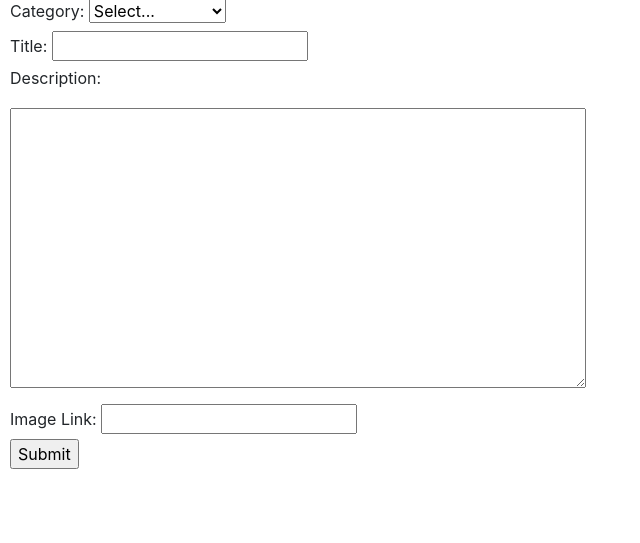
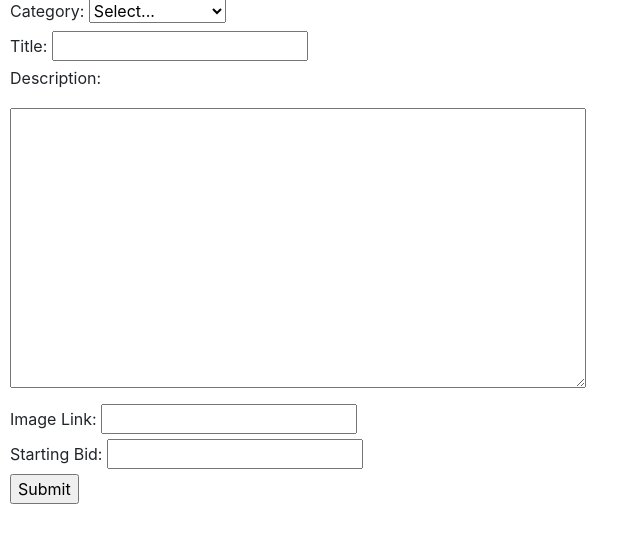
Before and after one commit to bitTorin/commerce, a Django app: page /create in a window 1280 px wide. Shown: the part 227-770 px from the top of the page, without its empty margins (0-640 px from the left). Run offline with Django 3.2, Linux system fonts and the light colour scheme; a user stored in the database is signed in; data comes from the database, SQL or seed files in the repository; both versions use the stored data as it was after the commit; some libraries are stand-ins or nearby versions.

Commit message:
added starting bid to create form

```diff
--- a/auctions/admin.py
+++ b/auctions/admin.py
@@ -4,7 +4,7 @@ from .models import User, Listing, Bid, Comment, Category, Watchlist
 
 # Register your models here.
 class ListingAdmin(admin.ModelAdmin):
-    list_display = ("id", "category", "listing_user", "__str__", "description", "image_url")
+    list_display = ("id", "category", "listing_user", "starting_bid", "__str__", "description", "image_url")
 
 class WatchlistAdmin(admin.ModelAdmin):
     filter_horizontal = ("watchlist_items",)
--- a/auctions/models.py
+++ b/auctions/models.py
@@ -18,7 +18,7 @@ class Listing(models.Model):
     category = models.ForeignKey(Category, on_delete=models.CASCADE, related_name="category")
     listing_user = models.ForeignKey(User, on_delete=models.CASCADE, related_name="listing_user", default=User)
     image_url = models.URLField()
-    # bids = models.ForeignKey('Bid', on_delete=models.CASCADE, null=True, related_name='+')
+    starting_bid = models.ForeignKey('Bid', on_delete=models.CASCADE, null=True, related_name='+')
 
     def __str__(self):
         return f"{self.title}"
--- a/auctions/templates/auctions/create.html
+++ b/auctions/templates/auctions/create.html
@@ -23,6 +23,9 @@
       <label for="image_url">Image Link: </label>
       <input name="image_url">
       <br>
+      <label for="starting_bid">Starting Bid: </label>
+      <input name="starting_bid">
+      <br>
       <input type="submit" value="Submit">
     </form>
 {% endblock %}
--- a/auctions/views.py
+++ b/auctions/views.py
@@ -18,6 +18,7 @@ class NewListingForm(forms.Form):
     description = forms.CharField(label="description")
     category = forms.CharField(label="category")
     image_url = forms.URLField(label="image_url")
+    starting_bid = forms.DecimalField(max_digits=11, decimal_places=2, label="starting_bid")
 
 class WatchlistForm(forms.Form):
     listing_title = forms.CharField(label="listing_title")
@@ -102,7 +103,14 @@ def create(request):
             listing.listing_user = User.objects.get(username = request.user.username)
 
             listing.save()
+
             listing_id = listing.id
+
+            bid = Bid()
+            bid.price = form.cleaned_data["starting_bid"]
+            bid.listing = Listing.objects.get(pk=listing_id)
+            bid.bid_user = request.user
+            bid.save()
 
             return HttpResponseRedirect(reverse("listing", args=(listing_id,)))
 
@@ -180,11 +188,18 @@ def place_bid(request, listing_id):
             bid.listing = Listing.objects.get(pk=listing_id)
             bid.bid_user = request.user
             top_bid = Bid.objects.filter(listing = bid.listing).order_by('-price').first()
-            if bid.price > top_bid.price:
-                bid.save()
-                return HttpResponseRedirect(reverse("listing", args=(listing_id,)))
-            # listing_user = listing.user
-            # if bid_user is not listing_user:
+            listing_user = bid.listing.listing_user
+            print(bid.bid_user)
+            print(listing_user)
+            #TODO
+            if bid.bid_user is not listing_user:
+                if bid.price > top_bid.price:
+                    bid.save()
+                    return HttpResponseRedirect(reverse("listing", args=(listing_id,)))
+                else:
+                    return HttpResponse("Bid amount too low. Please try again.")
+            else:
+                return HttpResponse("You may not bid on your own auction.")
 
 
     else:
```
Also changed, not shown: auctions/migrations/0011_listing_starting_bid.py (added), db.sqlite3.
